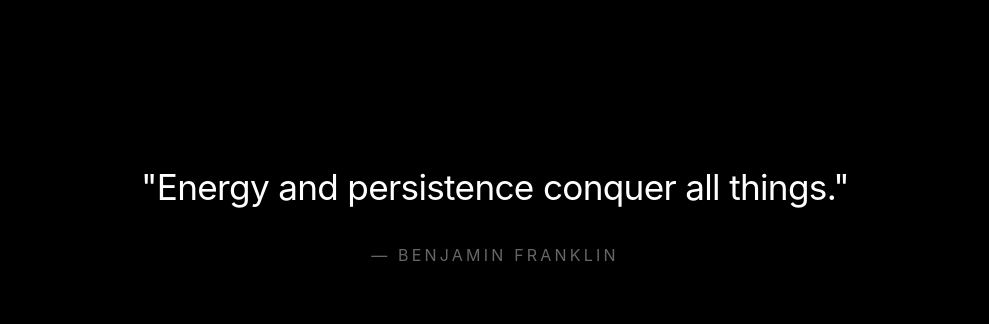
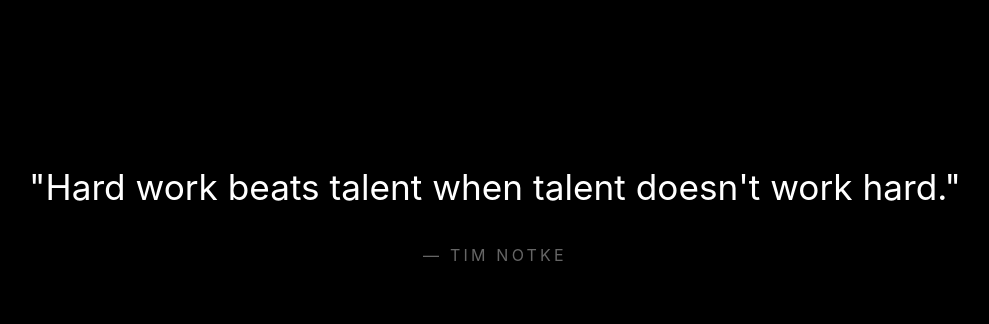
Before and after one commit to devil-923/motivation, a plain HTML site: page index.html in a window 1280 px wide. Shown: the part 192-516 px from the top of the page, without its empty margins (145-1134 px from the left). Drawn offline with Linux system fonts and the light colour scheme; no server answers.

Commit message:
Update index.html

```diff
--- a/index.html
+++ b/index.html
@@ -3,95 +3,85 @@
 <head>
     <meta charset="UTF-8">
     <meta name="viewport" content="width=device-width, initial-scale=1.0">
-    <title>Consistency & Grit</title>
+    <title>Grit & Consistency</title>
     <style>
-        /* Minimalist "Stoic" Design */
         body {
             margin: 0;
             height: 100vh;
             display: flex;
             justify-content: center;
             align-items: center;
-            background-color: #000000; /* Pure black for focus */
+            background-color: #000000;
             color: #ffffff;
-            font-family: 'Inter', -apple-system, BlinkMacSystemFont, "Segoe UI", Roboto, sans-serif;
+            font-family: 'Inter', sans-serif;
             text-align: center;
-            cursor: pointer; /* Indicates you can click anywhere to refresh */
-            user-select: none; /* Prevents accidental text highlighting */
+            cursor: pointer;
         }
-
-        #container {
-            max-width: 90%;
-            padding: 40px;
-        }
-
-        h1 {
-            font-size: 2.2rem;
-            font-weight: 400;
-            line-height: 1.6;
-            margin-bottom: 20px;
-            letter-spacing: -0.02em;
-        }
-
-        p {
-            font-size: 1rem;
-            color: #666666;
-            text-transform: uppercase;
-            letter-spacing: 0.2em;
-            margin-top: 30px;
-        }
-
-        /* Subtle fade animation when quote changes */
-        .fade-in {
-            animation: fadeIn 0.8s;
-        }
-
-        @keyframes fadeIn {
-            from { opacity: 0; transform: translateY(10px); }
-            to { opacity: 1; transform: translateY(0); }
-        }
+        #container { max-width: 80%; padding: 40px; }
+        h1 { font-size: 2.2rem; font-weight: 400; line-height: 1.6; }
+        p { font-size: 1rem; color: #666666; text-transform: uppercase; letter-spacing: 0.2em; margin-top: 30px; }
+        .fade-in { animation: fadeIn 0.8s; }
+        @keyframes fadeIn { from { opacity: 0; } to { opacity: 1; } }
     </style>
 </head>
 <body onclick="getQuote()">
 
-    <div id="container" class="fade-in">
-        <h1 id="quote">"Discipline is doing what needs to be done, even if you don't want to do it."</h1>
-        <p id="author">— Anonymous</p>
+    <div id="container">
+        <h1 id="quote">"Loading..."</h1>
+        <p id="author"></p>
     </div>
 
     <script>
-        const quotes = [
-            { text: "We are what we repeatedly do. Excellence, then, is not an act, but a habit.", author: "Aristotle" },
-            { text: "Success is the sum of small efforts, repeated day-in and day-out.", author: "Robert Collier" },
-            { text: "It’s not what we do once in a while that shapes our lives. It’s what we do consistently.", author: "Tony Robbins" },
-            { text: "Ninety percent of success is just showing up.", author: "Woody Allen" },
-            { text: "Discipline is the bridge between goals and accomplishment.", author: "Jim Rohn" },
-            { text: "Small steps in the right direction can turn out to be the biggest steps of your life.", author: "Unknown" },
-            { text: "Great works are performed not by strength but by perseverance.", author: "Samuel Johnson" },
-            { text: "The secret of your future is hidden in your daily routine.", author: "Mike Murdock" },
-            { text: "Energy and persistence conquer all things.", author: "Benjamin Franklin" },
-            { text: "Amateurs sit and wait for inspiration, the rest of us just get up and go to work.", author: "Stephen King" }
+        // BACKUP LIST: Used if offline or no keywords found
+        const localQuotes = [
+            { q: "Discipline is the bridge between goals and accomplishment.", a: "Jim Rohn" },
+            { q: "Success is the sum of small efforts, repeated day-in and day-out.", a: "Robert Collier" },
+            { q: "We are what we repeatedly do. Excellence, then, is not an act, but a habit.", a: "Aristotle" },
+            { q: "The secret of your future is hidden in your daily routine.", a: "Mike Murdock" },
+            { q: "Hard work beats talent when talent doesn't work hard.", a: "Tim Notke" }
         ];
 
-        function getQuote() {
-            const container = document.getElementById('container');
+        const keywords = ["discipline", "work", "success", "habit", "persist", "action", "do", "grit", "focus"];
+
+        async function getQuote() {
             const quoteEl = document.getElementById('quote');
             const authorEl = document.getElementById('author');
+            const container = document.getElementById('container');
 
-            // Reset animation
-            container.classList.remove('fade-in');
-            void container.offsetWidth; // Trigger reflow
-            container.classList.add('fade-in');
+            // 1. Check if we are online
+            if (navigator.onLine) {
+                try {
+                    const response = await fetch('https://api.allorigins.win/get?url=' + encodeURIComponent('https://zenquotes.io/api/random'), { signal: AbortSignal.timeout(3000) });
+                    const data = await response.json();
+                    const quoteData = JSON.parse(data.contents)[0];
 
-            // Select random quote
-            const randomIndex = Math.floor(Math.random() * quotes.length);
-            const selected = quotes[randomIndex];
+                    const text = quoteData.q.toLowerCase();
+                    const hasKeyword = keywords.some(word => text.includes(word));
 
-            quoteEl.innerText = `"${selected.text}"`;
-            authorEl.innerText = `— ${selected.author}`;
+                    if (hasKeyword) {
+                        displayQuote(quoteData.q, quoteData.a);
+                        return; // Exit function if internet quote is good
+                    }
+                } catch (e) {
+                    console.log("Internet fetch failed or timed out, switching to local.");
+                }
+            }
+
+            // 2. Fallback to Local List (if offline, timeout, or no keyword match)
+            const randomLocal = localQuotes[Math.floor(Math.random() * localQuotes.length)];
+            displayQuote(randomLocal.q, randomLocal.a);
         }
 
-        // Run once on load
+        function displayQuote(q, a) {
+            const container = document.getElementById('container');
+            document.getElementById('quote').innerText = `"${q}"`;
+            document.getElementById('author').innerText = `— ${a}`;
+
+            container.classList.remove('fade-in');
+            void container.offsetWidth;
+            container.classList.add('fade-in');
+        }
+
         window.onload = getQuote;
     </script>
 </body>
```
